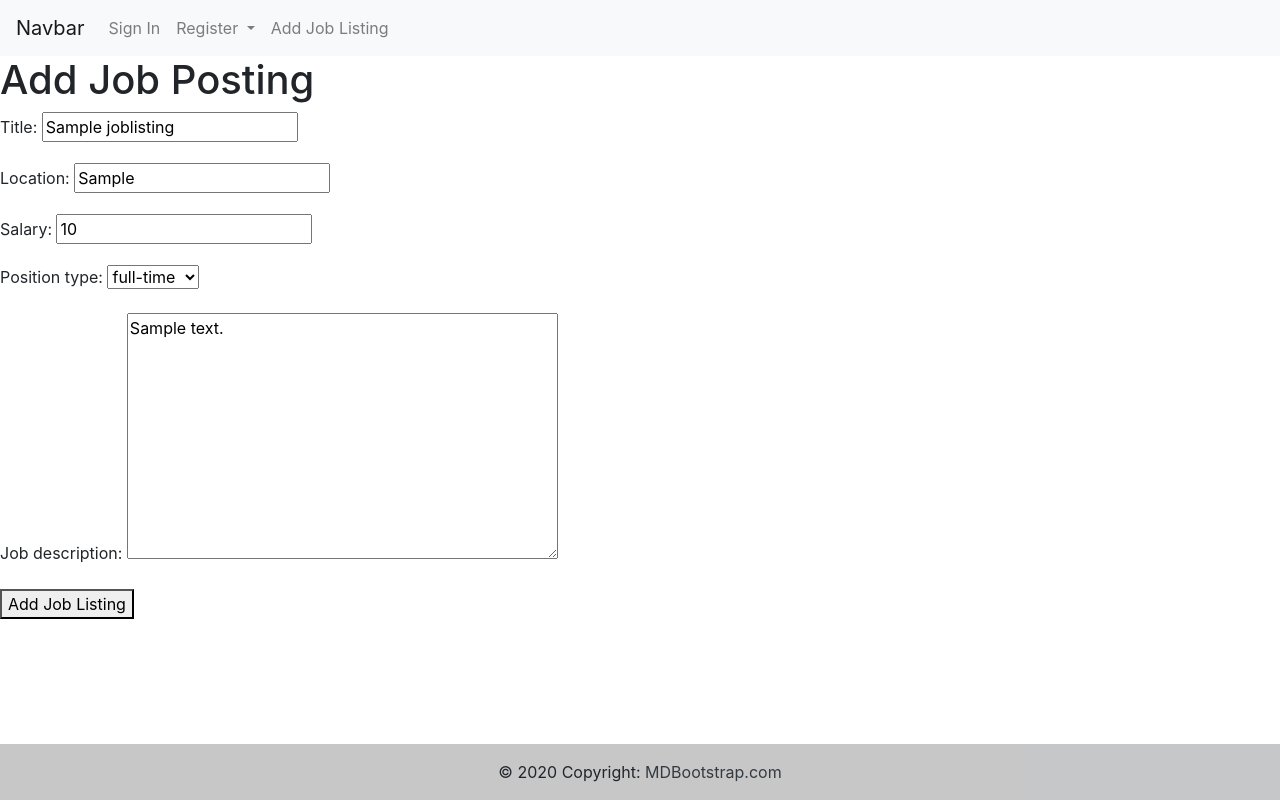
After one commit to NowickiLukasz/jobs-search-ci-pp4, a Django app: page /home/edit-job-listing/1 in a window 1280 px wide. The commit adds this page. Run offline with Django 3.2, Linux system fonts and the light colour scheme; tables that the repository leaves empty hold one stand-in row (values such as "Sample post"); some libraries are stand-ins or nearby versions.

Commit message:
Add functionality to edit job listing

```diff
--- a/jobs/models.py
+++ b/jobs/models.py
@@ -52,7 +52,7 @@ class JobListing(models.Model):
         return self.title + " | " + self.location
 
     def get_absolute_url(self):
-        return reverse('home')
+        return reverse('job-listing')
 
 
 # class SavedJob(models.Model):
--- a/jobs/urls.py
+++ b/jobs/urls.py
@@ -4,7 +4,8 @@ from .views import (
     JobList,
     Home,
     JobDescriptionView,
-    AddJobView
+    AddJobView,
+    EditJobListing
 )
 
 # urlpatterns = [
@@ -12,7 +13,7 @@ from .views import (
 # ]
 
 urlpatterns = [
-    # path('', views.home, name='home'),
+    # For user
     path('', Home.as_view(), name='home'),
     path('job-listing/', JobList.as_view(), name='job-listing'),
     path(
@@ -20,5 +21,10 @@ urlpatterns = [
         JobDescriptionView.as_view(),
         name='job-description'
     ),
-    path('add-job-listing/', AddJobView.as_view(), name='add-job-listing')
+    path('add-job-listing/', AddJobView.as_view(), name='add-job-listing'),
+    path(
+        'edit-job-listing/<int:pk>',
+        EditJobListing.as_view(),
+        name='edit-job-listing'
+    )
 ]
--- a/jobs/views.py
+++ b/jobs/views.py
@@ -1,5 +1,5 @@
 from django.shortcuts import render
-from django.views.generic import ListView, DetailView, CreateView
+from django.views.generic import ListView, DetailView, CreateView, UpdateView
 from .models import JobListing
 
 # Create your views here.
@@ -30,3 +30,12 @@ class AddJobView(CreateView):
         'title', 'location', 'salary', 'position_type',
         'job_description',
     )
+
+
+class EditJobListing(UpdateView):
+    model = JobListing
+    template_name = 'edit-job-listing.html'
+    fields = (
+        'title', 'location', 'salary', 'position_type',
+        'job_description',
+    )
--- /dev/null
+++ b/templates/edit-job-listing.html
@@ -0,0 +1,18 @@
+{% extends "base.html" %}
+
+
+{% block content %}
+
+    <h1>
+        Add Job Posting
+
+    </h1>
+
+    <form method="POST">
+        {% csrf_token %}
+        {{ form.as_p }}
+        <button>Add Job Listing</button>
+    </form>
+
+
+{% endblock %}
--- a/templates/job-description.html
+++ b/templates/job-description.html
@@ -6,7 +6,7 @@
 <div class="container">
     <div class="row" id="job-description">
         <div class="col-8">
-            <h2> {{ joblisting.title }}</h2>
+            <h2>{{ joblisting.title }} <a href="{% url 'edit-job-listing' joblisting.pk %}">Edit</a></h2>
             <h4>{{ joblisting.location }}</h4>
             <h4>{{ joblisting.salary }}</h4>
             <h4>{{ joblisting.position_type }}</h4>
```
